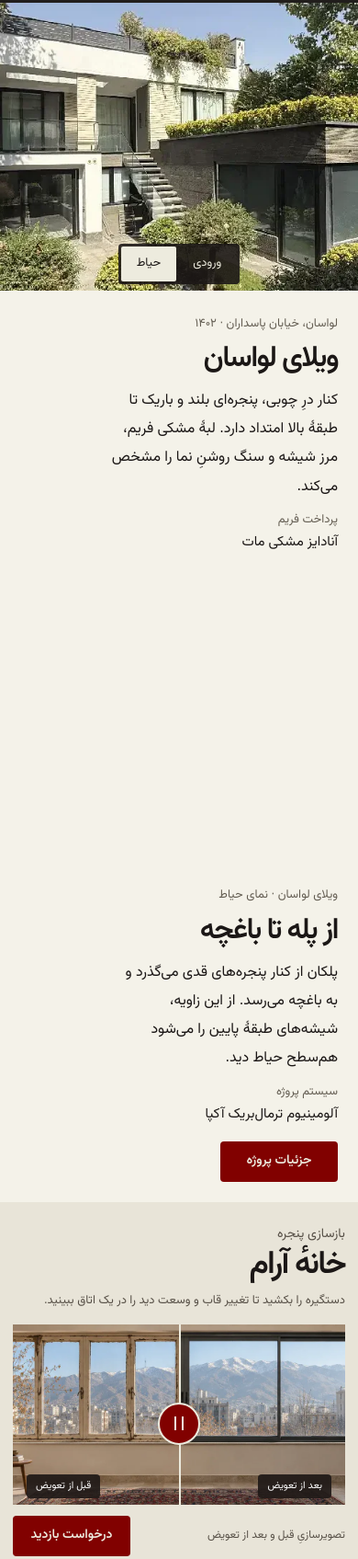
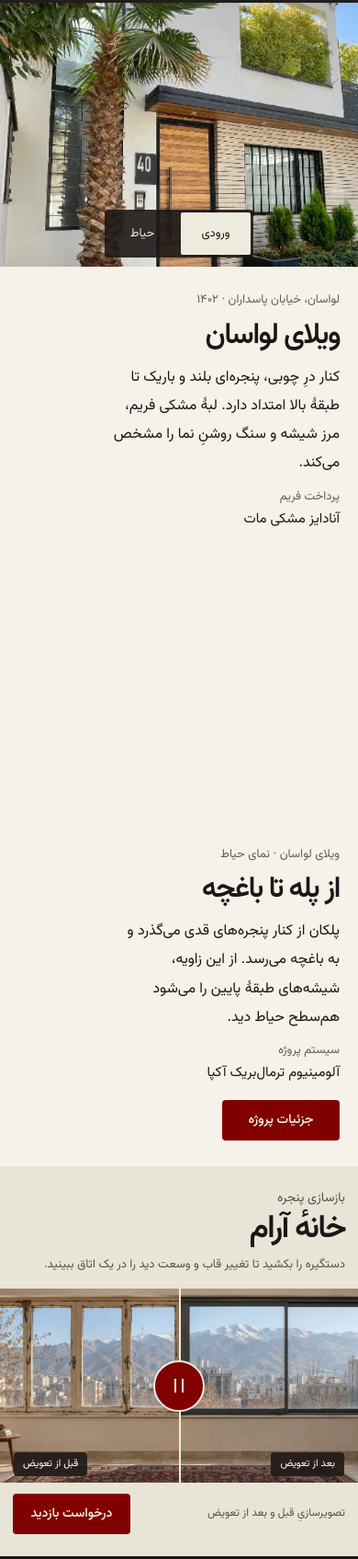
Before and after one commit to mamadalili/kiawin-preview, a plain HTML site: page index.html in a window 390 px wide. Shown: the part 1590-3285 px from the top of the page at 92% size. Drawn offline with Linux system fonts and the light colour scheme.

Commit message:
Improve mobile gallery scroll and before-after touch handle

```diff
--- a/architecture-story.css
+++ b/architecture-story.css
@@ -25,7 +25,7 @@
   position:absolute;bottom:17px;display:flex;gap:1px;background:#1b1716e3;color:var(--paper);
   padding:3px;border-radius:4px;
 }
-.walk-angles a {display:grid;place-items:center;min-height:38px;padding:3px 17px;font-size:13px}
+.walk-angles a {display:grid;place-items:center;min-height:44px;padding:3px 17px;font-size:13px;touch-action:manipulation}
 .walk-angles a[aria-current] {background:var(--paper);color:var(--ink);border-radius:2px}
 .walk-notes {grid-area:notes;min-width:0}
 .walk-notes article {
@@ -66,23 +66,27 @@ body:has(#consultation[open]) {overflow:hidden}
   .story-preview .video-hero img {transform:none}
   .walk {
     grid-template-columns:minmax(0,1fr);grid-template-areas:"stack";
-    --film-height:clamp(165px,37svh,330px);
+    --film-height:clamp(180px,min(76vw,34svh),340px);
   }
-  .walk-film {grid-area:stack;top:70px;height:var(--film-height);z-index:1}
+  .walk-film {grid-area:stack;top:76px;height:var(--film-height);z-index:1}
   .walk-screen {width:100%}
-  .walk-angles {bottom:7px}
+  .walk-angles {bottom:10px;gap:4px}
+  .walk-angles a {min-width:76px;min-height:46px}
   .walk-notes {grid-area:stack}
   .walk-notes article {
-    min-height:72svh;padding:calc(var(--film-height) + 24px) 22px 22px;justify-content:center;
+    min-height:calc(var(--film-height) + 310px);padding:calc(var(--film-height) + 24px) 20px 28px;justify-content:center;
   }
   .walk-notes h2 {font-size:clamp(32px,8.2vw,48px);margin:4px 0 8px}
   .walk-notes dl {margin-top:10px}
-  .room-view {aspect-ratio:1.85}
+  .room-view {aspect-ratio:1.85;width:calc(100% + 28px);margin-inline:-14px;user-select:none}
+  .room-view #comparison {width:56px;height:56px;top:50%;left:clamp(28px,var(--cut),calc(100% - 28px))}
+  .room-view .compare.is-dragging #comparison {box-shadow:0 0 0 6px #edebde40}
   .renovation-study {padding:24px 14px}
   .renovation-heading {display:block}
   #compare-help {font-size:13px;margin-top:6px}
   .room-view .side {font-size:11px;bottom:7px}
-  .renovation-foot {gap:9px}
+  .renovation-foot {gap:10px;flex-wrap:wrap}
+  .renovation-foot span {flex:1;min-width:140px;line-height:1.8}
   #consultation {padding:18px}
 }
 @media(prefers-reduced-motion:reduce), (max-height:480px) {
--- a/architecture-story.js
+++ b/architecture-story.js
@@ -3,35 +3,52 @@
   document.documentElement.classList.add('story-preview');
 
   const hero = document.querySelector('.video-hero');
+  const walk = gallery.querySelector('.walk');
+  const film = gallery.querySelector('.walk-film');
   const canvas = gallery.querySelector('.walk-screen');
   const chapters = [...gallery.querySelectorAll('.walk-notes article')];
   const angles = [...gallery.querySelectorAll('.walk-angles a')];
   const reduced = matchMedia('(prefers-reduced-motion: reduce)');
   const narrow = matchMedia('(max-width: 760px)');
+  const short = matchMedia('(max-height: 480px)');
   const clamp = value => Math.min(1, Math.max(0, value));
   let queued = false;
   let active = -1;
+  let geometry;
+  let measureNeeded = true;
 
-  function readingCenter(bounds) {
-    const photoOffset = narrow.matches ? canvas.offsetHeight * .5 : 0;
-    return bounds.top + bounds.height * .5 + photoOffset;
+  function measure() {
+    const viewport = document.documentElement.clientHeight;
+    const filmTop = parseFloat(getComputedStyle(film).top);
+    const photoBottom = filmTop + canvas.offsetHeight;
+    const focusLine = narrow.matches ? photoBottom + (viewport - photoBottom) * .5 : viewport * .56;
+    const start = walk.getBoundingClientRect().top + scrollY - filmTop;
+    const anchors = chapters.map(chapter => {
+      const first = chapter.querySelector('.walk-place').getBoundingClientRect();
+      const last = chapter.lastElementChild.getBoundingClientRect();
+      return Math.max(start, scrollY + (first.top + last.bottom) * .5 - focusLine);
+    });
+    geometry = {anchors, heroHeight: Math.max(1, hero.offsetHeight)};
+    measureNeeded = false;
   }
 
   function draw() {
     queued = false;
-    if (reduced.matches) return;
-    const heroProgress = clamp(scrollY / Math.max(1, hero.offsetHeight));
-    hero.style.setProperty('--hero-scale', String(1 + heroProgress * .065));
-    hero.style.setProperty('--hero-drift', (heroProgress * 1.8) + '%');
-    const first = chapters[0].getBoundingClientRect();
-    const second = chapters[1].getBoundingClientRect();
-    const focusLine = innerHeight * (narrow.matches ? .78 : .56);
-    const position = clamp((focusLine - readingCenter(first)) / (second.top - first.top));
+    if (reduced.matches || short.matches) return;
+    if (measureNeeded) measure();
+    const heroProgress = clamp(scrollY / geometry.heroHeight);
+    if (!narrow.matches) {
+      hero.style.setProperty('--hero-scale', String(1 + heroProgress * .065));
+      hero.style.setProperty('--hero-drift', (heroProgress * 1.8) + '%');
+    }
+    const [first, second] = geometry.anchors;
+    const position = clamp((scrollY - first) / Math.max(1, second - first));
     const fraction = clamp((position - .14) / .72);
     const dissolve = fraction * fraction * (3 - 2 * fraction);
     canvas.style.setProperty('--dissolve', String(dissolve));
-    canvas.style.setProperty('--entry-scale', String(1 + position * .045));
-    canvas.style.setProperty('--court-scale', String(1.045 - dissolve * .045));
+    const zoom = narrow.matches ? .025 : .045;
+    canvas.style.setProperty('--entry-scale', String(1 + position * zoom));
+    canvas.style.setProperty('--court-scale', String(1 + (1 - dissolve) * zoom));
     const next = dissolve >= .5 ? 1 : 0;
     if (next !== active) {
       angles.forEach((link, i) => {
@@ -44,19 +61,24 @@
   function schedule() {
     if (!queued) { queued = true; requestAnimationFrame(draw); }
   }
+  function updateGeometry() {
+    measureNeeded = true;
+    schedule();
+  }
   for (const link of angles) {
     link.addEventListener('click', event => {
-      if (event.ctrlKey || event.metaKey || event.shiftKey || event.altKey) return;
+      if (event.ctrlKey || event.metaKey || event.shiftKey || event.altKey || reduced.matches || short.matches) return;
       event.preventDefault();
-      const chapter = document.querySelector(link.hash);
-      const bounds = chapter.getBoundingClientRect();
-      const center = innerHeight * (narrow.matches ? .78 : .56);
-      window.scrollTo({top: scrollY + readingCenter(bounds) - center, behavior: reduced.matches ? 'instant' : 'smooth'});
+      if (measureNeeded) measure();
+      window.scrollTo({top: geometry.anchors[angles.indexOf(link)], behavior: 'smooth'});
     });
   }
   window.addEventListener('scroll', schedule, {passive:true});
-  window.addEventListener('resize', schedule);
-  reduced.addEventListener('change', schedule);
-  document.fonts.ready.then(schedule);
+  window.addEventListener('resize', updateGeometry);
+  reduced.addEventListener('change', updateGeometry);
+  short.addEventListener('change', updateGeometry);
+  const layoutObserver = new ResizeObserver(updateGeometry);
+  for (const element of [document.body, hero, walk, film]) layoutObserver.observe(element);
+  document.fonts.ready.then(updateGeometry);
   schedule();
 }
--- a/gallery.js
+++ b/gallery.js
@@ -3,6 +3,10 @@ const menu = document.querySelector('#mobile-nav');
 const menuButton = document.querySelector('.menu-button');
 const compare = document.querySelector('.compare');
 const handle = document.querySelector('#comparison');
+let cut = 50;
+let comparisonDrag = null;
+let pendingCut = null;
+let comparisonFrame = 0;
 
 function showMenu(open) {
   menu.hidden = !open;
@@ -11,21 +15,44 @@ function showMenu(open) {
 }
 
 function setCut(value) {
-  const percent = Math.round(Math.min(100, Math.max(0, value)));
-  compare.style.setProperty('--cut', percent + '%');
+  cut = Math.min(100, Math.max(0, value));
+  const percent = Math.round(cut);
+  compare.style.setProperty('--cut', cut.toFixed(3) + '%');
   compare.querySelector('.old').hidden = percent < 4;
   compare.querySelector('.new').hidden = percent > 96;
   handle.setAttribute('aria-valuenow', String(percent));
   handle.setAttribute('aria-valuetext', percent.toLocaleString('fa-IR') + ' درصد قبل از تعویض');
 }
+function drawCut() {
+  comparisonFrame = 0;
+  if (pendingCut === null) return;
+  setCut(pendingCut);
+  pendingCut = null;
+}
 handle.addEventListener('pointerdown', event => {
-  if (event.isPrimary && event.button === 0) handle.setPointerCapture(event.pointerId);
+  if (!event.isPrimary || event.button !== 0) return;
+  comparisonDrag = {id: event.pointerId, x: event.clientX, cut, width: compare.getBoundingClientRect().width};
+  handle.setPointerCapture(event.pointerId);
+  compare.classList.add('is-dragging');
 });
-handle.addEventListener('pointermove', event => {
-  if (!handle.hasPointerCapture(event.pointerId)) return;
-  const bounds = compare.getBoundingClientRect();
-  setCut((event.clientX - bounds.left) / bounds.width * 100);
-});
+function moveComparison(event) {
+  if (!comparisonDrag || event.pointerId !== comparisonDrag.id) return;
+  pendingCut = comparisonDrag.cut + (event.clientX - comparisonDrag.x) / comparisonDrag.width * 100;
+  if (!comparisonFrame) comparisonFrame = requestAnimationFrame(drawCut);
+}
+function finishComparison(event) {
+  if (!comparisonDrag || event.pointerId !== comparisonDrag.id) return;
+  if (event.type === 'pointerup') moveComparison(event);
+  cancelAnimationFrame(comparisonFrame);
+  drawCut();
+  comparisonDrag = null;
+  compare.classList.remove('is-dragging');
+  if (handle.hasPointerCapture(event.pointerId)) handle.releasePointerCapture(event.pointerId);
+}
+handle.addEventListener('pointermove', moveComparison);
+handle.addEventListener('pointerup', finishComparison);
+handle.addEventListener('pointercancel', finishComparison);
+handle.addEventListener('lostpointercapture', finishComparison);
 handle.addEventListener('keydown', event => {
   const value = Number(handle.getAttribute('aria-valuenow'));
   const steps = {ArrowRight:value+1, ArrowLeft:value-1, ArrowUp:value+1, ArrowDown:value-1,
--- a/index.html
+++ b/index.html
@@ -7,11 +7,11 @@
   <title>کیاوین | گالری معماری و بازسازی پنجره</title>
   <link rel="stylesheet" href="style.css?v=14">
   <link rel="stylesheet" href="atelier.css?v=15">
-  <link rel="stylesheet" href="architecture-story.css?v=14">
+  <link rel="stylesheet" href="architecture-story.css?v=16">
   <script src="workshop.js?v=15" defer></script>
   <script src="products.js?v=11" defer></script>
-  <script src="gallery.js?v=13" defer></script>
-  <script src="architecture-story.js?v=13" defer></script>
+  <script src="gallery.js?v=16" defer></script>
+  <script src="architecture-story.js?v=16" defer></script>
   <script src="consultation.js" defer></script>
 </head>
 <body id="top">
@@ -264,14 +264,14 @@
           </figure>
           <div class="walk-notes">
             <article id="walk-entry">
-              <img class="walk-print" src="assets/project.webp" alt="نمای ورودی ویلا" loading="lazy">
+              <img class="walk-print" src="assets/project.webp" width="700" height="700" alt="نمای ورودی ویلا" loading="lazy">
               <p class="walk-place">لواسان، خیابان پاسداران · ۱۴۰۲</p>
               <h2>ویلای لواسان</h2>
               <p>کنار درِ چوبی، پنجره‌ای بلند و باریک تا طبقهٔ بالا امتداد دارد. لبهٔ مشکی فریم، مرز شیشه و سنگ روشنِ نما را مشخص می‌کند.</p>
               <dl><dt>پرداخت فریم</dt><dd>آنادایز مشکی مات</dd></dl>
             </article>
             <article id="walk-court">
-              <img class="walk-print" src="assets/project-courtyard.webp" alt="حیاط و بازشوهای رو به باغچه" loading="lazy">
+              <img class="walk-print" src="assets/project-courtyard.webp" width="500" height="700" alt="حیاط و بازشوهای رو به باغچه" loading="lazy">
               <p class="walk-place">ویلای لواسان · نمای حیاط</p>
               <h2>از پله تا باغچه</h2>
               <p>پلکان از کنار پنجره‌های قدی می‌گذرد و به باغچه می‌رسد. از این زاویه، شیشه‌های طبقهٔ پایین را می‌شود هم‌سطح حیاط دید.</p>
@@ -290,7 +290,7 @@
             <img src="assets/after.webp" loading="lazy" decoding="async" alt="همان اتاق با پنجرهٔ کشویی جدید" draggable="false">
             <img class="before" src="assets/before.webp" loading="lazy" decoding="async" alt="اتاق با پنجرهٔ فلزی قدیمی" draggable="false">
             <div class="split-line" aria-hidden="true"></div>
-            <div id="comparison" dir="ltr" tabindex="0" role="slider" aria-describedby="compare-help" aria-label="میزان نمایش پنجرهٔ قبل از بازسازی" aria-valuemin="0" aria-valuemax="100" aria-valuenow="50"><i aria-hidden="true"></i></div>
+            <div id="comparison" dir="ltr" tabindex="0" role="slider" aria-orientation="horizontal" aria-describedby="compare-help" aria-label="میزان نمایش پنجرهٔ قبل از بازسازی" aria-valuemin="0" aria-valuemax="100" aria-valuenow="50"><i aria-hidden="true"></i></div>
             <span class="side old">قبل از تعویض</span><span class="side new">بعد از تعویض</span>
           </div>
         </div>
```
